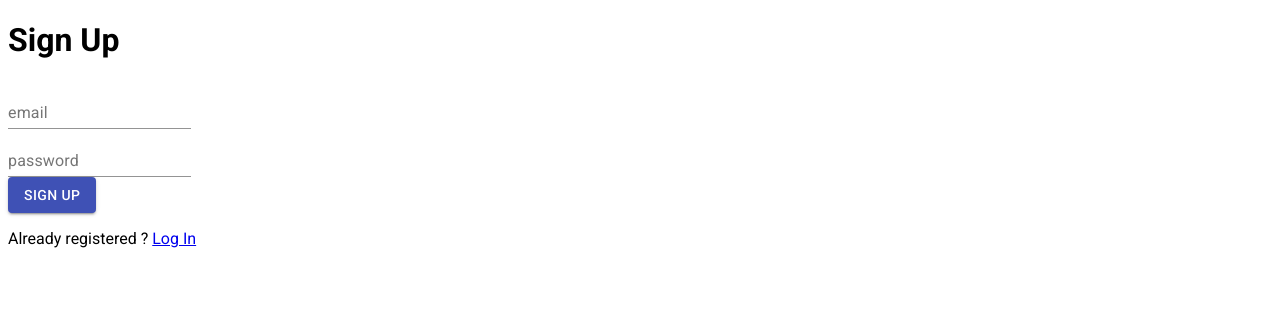
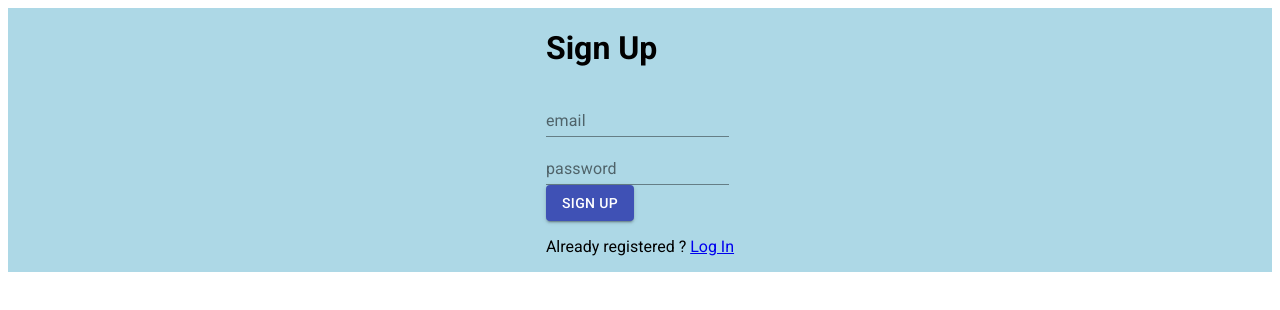
Before and after one commit to habib-chawki/social-app-front, a React (Create React App) app: page / in a window 1280 px wide. Shown: the top 310 px of the page. Built offline with nearby package versions, Linux system fonts and the light colour scheme.

Commit message:
Signup form styling

```diff
--- a/src/components/custom/SignUp.jsx
+++ b/src/components/custom/SignUp.jsx
@@ -1,14 +1,20 @@
 import React from 'react';
 import { Link } from 'react-router-dom';
 
-import Button from '@material-ui/core/Button';
+import { Button, Box } from '@material-ui/core';
 
 import { signupUser } from '../../services/user';
 import withValidation from '../higher-order/withValidation';
 
 function SignUp({ renderInput, handleSubmit }) {
    return (
-      <div>
+      <Box
+         display="flex"
+         flexDirection="row"
+         justifyContent="center"
+         bgcolor="lightblue"
+      >
+         <Box display="flex" flexDirection="column">
             <h1>Sign Up</h1>
             <form onSubmit={handleSubmit}>
                {renderInput({ type: 'text', name: 'email' })}
@@ -20,7 +26,8 @@ function SignUp({ renderInput, handleSubmit }) {
             <p>
                Already registered ? <Link to="/login">Log In</Link>
             </p>
-      </div>
+         </Box>
+      </Box>
    );
 }
 
```
Lines whose indentation alone changed are shown as unchanged.
